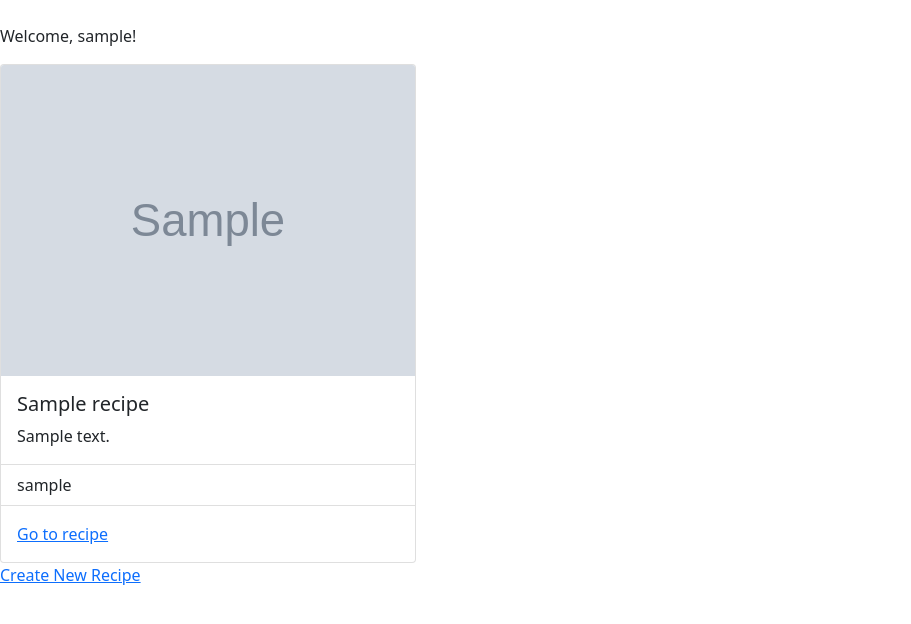
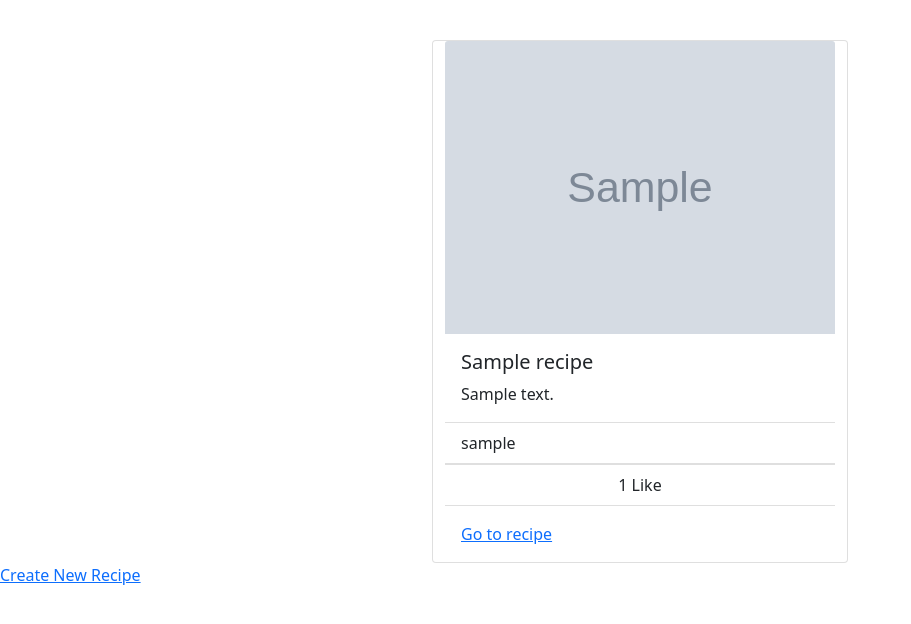
Before and after one commit to uva-cs3240-s22/group-project-b-24, a Django app: page / in a window 1280 px wide. Shown: the part 56-680 px from the top of the page, without its empty margins (0-911 px from the left). Run offline with Django 4.2, Linux system fonts and the light colour scheme; a user stored in the database is signed in; tables that the repository leaves empty hold one stand-in row (values such as "Sample post"); grey boxes marked "Sample" are stand-in pictures; parts of the project's set-up code (start-up, migrations or seed data) failed here and were passed over; some libraries are stand-ins or nearby versions.

Commit message:
styling to home and search results pages

```diff
--- a/WOMbasic/templates/WOMbasic/home.html
+++ b/WOMbasic/templates/WOMbasic/home.html
@@ -10,10 +10,9 @@
 
 <br>
 {% if user.is_authenticated %}
-<p>Welcome, {{ user.username }}!</p>
-
+<div class="row justify-content-center">
     {% for recipe in object_list %}
-        <div class="card" style="width: 26rem;">
+        <div class="card mt-3 mx-3" style="width: 26rem;">
           <img class="card-img-top" src="{{ recipe.recipe_image.url }}" alt='no file'>
 
           <div class="card-body">
@@ -23,12 +22,19 @@
           <ul class="list-group list-group-flush">
             <li class="list-group-item">{{ recipe.publisher.username }}</li>
           </ul>
+            <ul class="list-group list-group-flush align-items-center">
+                {% if recipe.total_likes is 1 %}
+                <li class="list-group-item">{{ recipe.total_likes }} Like</li>
+                {% else %}
+                <li class="list-group-item">{{ recipe.total_likes }} Likes</li>
+                {% endif %}
+          </ul>
           <div class="card-body">
             <a href="{% url 'WOMbasic:recipe-details' recipe.pk %}" class="card-link">Go to recipe</a>
           </div>
         </div>
     {% endfor %}
-
+</div>
 <p> <a href="{% url 'WOMbasic:submit' %}">Create New Recipe</a></p>
 
 {% else %}
--- a/WOMbasic/templates/WOMbasic/recipe_details.html
+++ b/WOMbasic/templates/WOMbasic/recipe_details.html
@@ -10,7 +10,7 @@
 <body>
 {% block content %}
 
-
+{% if user.is_authenticated %}
 <h1> {{ recipe.recipe_name }}</h1>
 <small>By: {{ recipe.publisher.email }}</small>
 
@@ -42,6 +42,6 @@
     {% csrf_token %}
     <button type="submit" name="recipe_id" value="{{ recipe.id }}" class="btn btn-primary btn-sm">Like</button> - {{ total_likes }} Likes
 </form>
-
+{% endif %}
 {% endblock %}
 </body>
--- a/WOMbasic/templates/WOMbasic/submit.html
+++ b/WOMbasic/templates/WOMbasic/submit.html
@@ -3,6 +3,7 @@
 
 
 {% block content %}
+{% if user.is_authenticated %}
 <h1>Add Recipe... </h1>
 <br>
 
@@ -14,12 +15,12 @@
       <button class="btn btn-secondary">Post Recipe</button>
   </form>
 </div>
- <a href="{% url 'WOMbasic:home' %}"> List of Recipes</a>
+
 
 <script>
     var name = "{{ user.id }}";
     document.getElementById("pub").value = name;
 
 </script>
-
+{% endif %}
 {% endblock %}
--- a/WOMbasic/templates/base_template.html
+++ b/WOMbasic/templates/base_template.html
@@ -13,7 +13,7 @@
     <script src="https://cdn.jsdelivr.net/npm/@popperjs/core@2.9.2/dist/umd/popper.min.js" ></script>
     <script src="https://cdn.jsdelivr.net/npm/bootstrap@5.0.1/dist/js/bootstrap.min.js" integrity="sha384-Atwg2Pkwv9vp0ygtn1JAojH0nYbwNJLPhwyoVbhoPwBhjQPR5VtM2+xf0Uwh9KtT" crossorigin="anonymous"></script>
 <body>
-    <nav class="navbar navbar-expand-lg navbar-dark bg-dark">
+    <nav class="navbar navbar-expand-lg sticky-top navbar-dark bg-dark">
         <div class="container-fluid">
 
             <a class="navbar-brand" href="{% url 'WOMbasic:home' %}">Word of Mouth</a>
--- a/WOMbasic/views.py
+++ b/WOMbasic/views.py
@@ -1,9 +1,9 @@
 
-from django.shortcuts import render, get_object_or_404
+from django.shortcuts import render, get_object_or_404, redirect
 from django.views.generic import ListView, DetailView, CreateView, DeleteView
 from django.http import HttpResponse
 from . models import Recipe
-from . forms import RecipeForm
+from . forms import RecipeForm, ForkForm
 from django.urls import reverse_lazy, reverse
 from django.http import HttpResponseRedirect
 
```
Also changed, not shown: WOMbasic/templates/WOMbasic/forksubmit.html (+2 -5 lines), WOMbasic/templates/WOMbasic/search_results.html (+5 -3 lines).
